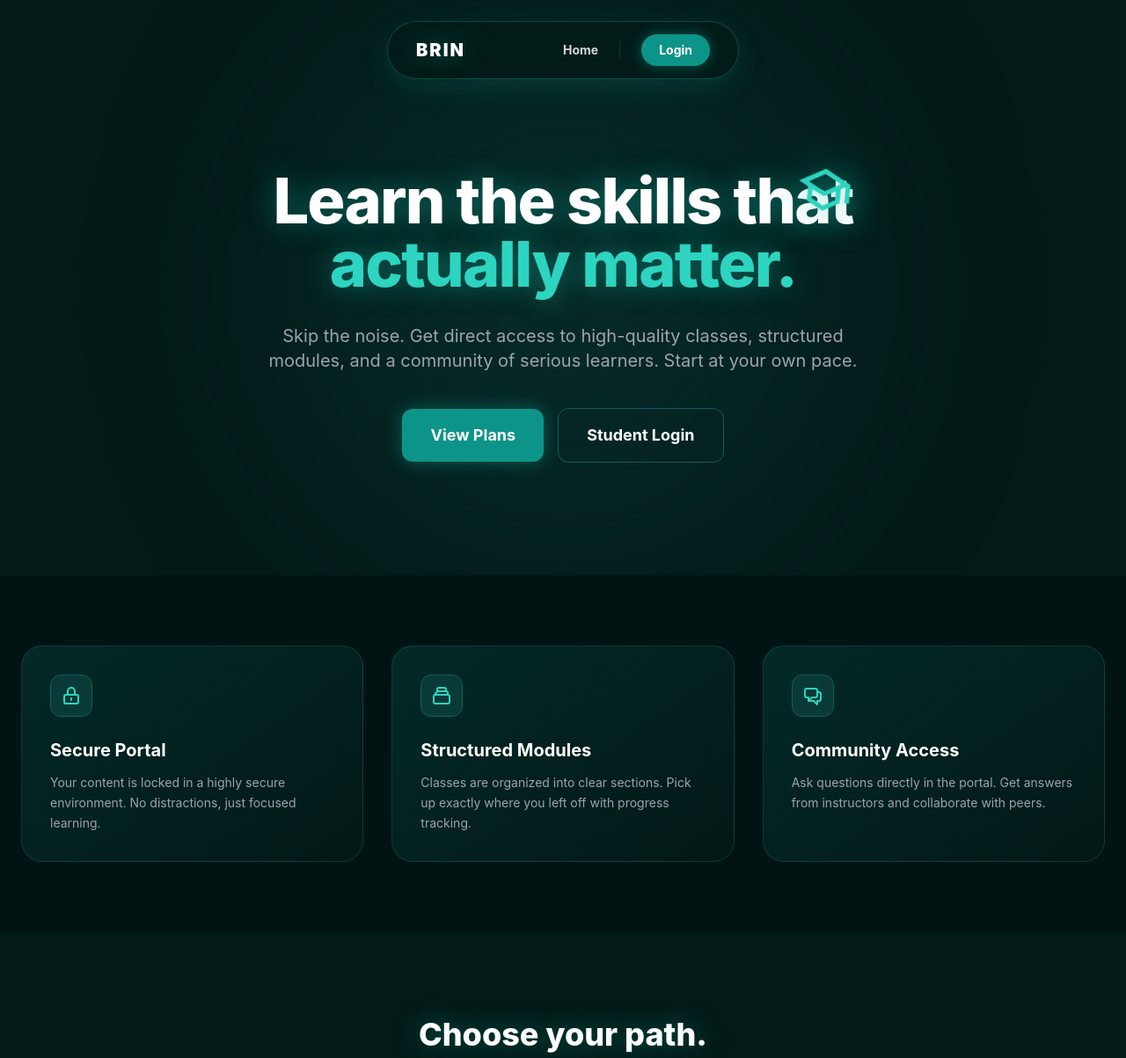
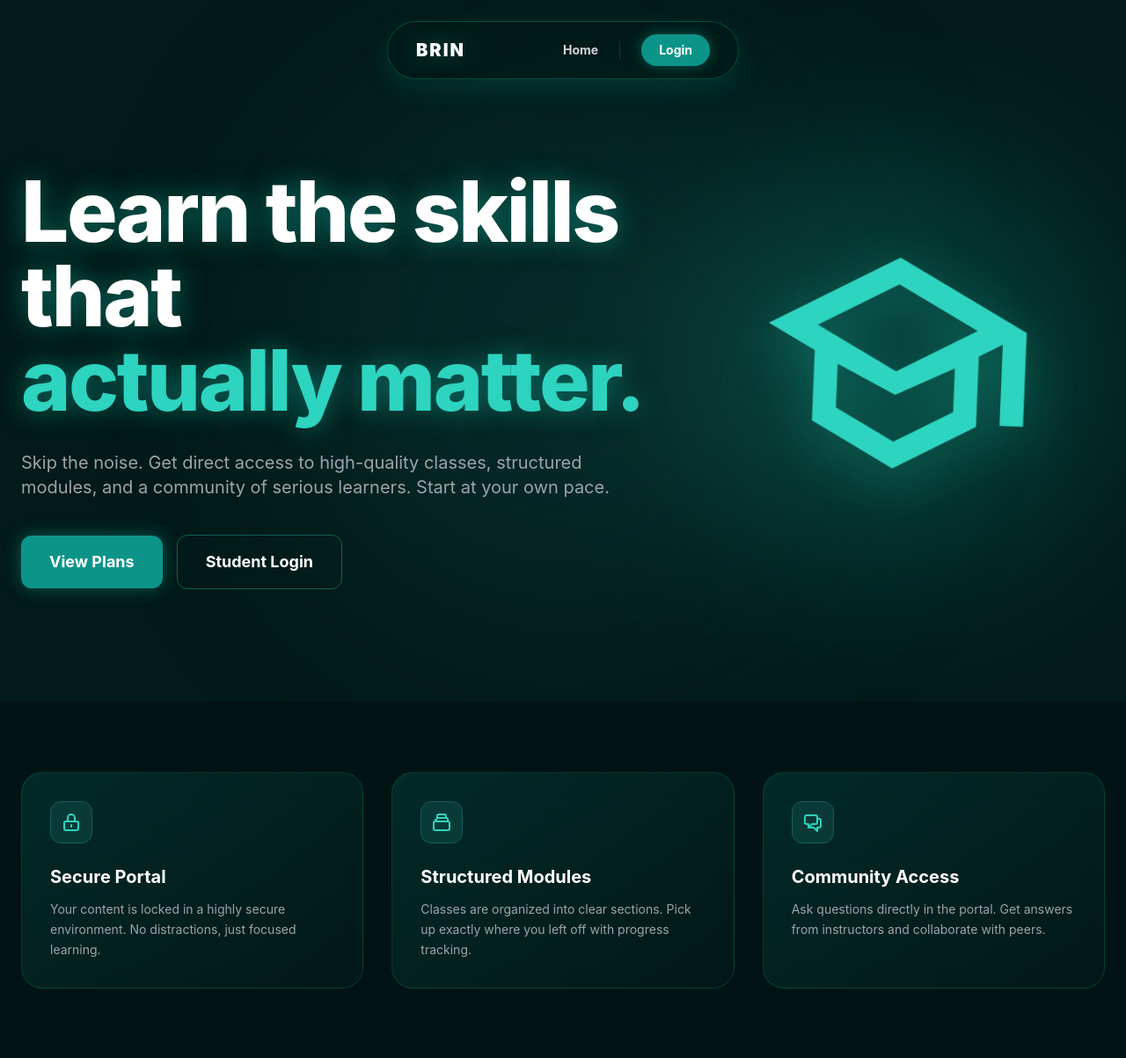
Before and after one commit to Adiyymac/brainshelli, a Flask app: page / in a window 1280 px wide. Shown: the top 1203 px of the page at 88% size. Run offline with Flask 3, Linux system fonts and the light colour scheme; some libraries are stand-ins or nearby versions.

Commit message:
Revamp index.html layout and animations
Updated the layout and animation of the hero section, added a split layout for text and animation, and improved the overall styling of the pricing section.

```diff
--- a/api/templates/index.html
+++ b/api/templates/index.html
@@ -6,14 +6,14 @@
     {% include 'meta.html' %}
 
     <style>
-        /* Graduation Cap Animation */
+        /* Large Graduation Cap Animation */
         @keyframes float-cap {
-            0%, 100% { transform: translateY(0) rotate(-15deg); filter: drop-shadow(0 0 10px rgba(20,184,166,0.3)); }
-            50% { transform: translateY(-20px) rotate(10deg); filter: drop-shadow(0 0 25px rgba(20,184,166,0.8)); }
+            0%, 100% { transform: translateY(0) rotate(-5deg); }
+            50% { transform: translateY(-25px) rotate(5deg); }
         }
         .animate-cap {
             display: inline-block;
-            animation: float-cap 4s ease-in-out infinite;
+            animation: float-cap 5s ease-in-out infinite;
             transform-origin: center;
         }
     </style>
@@ -23,31 +23,25 @@
     {% include 'preloader.html' %}
     {% include 'navbar.html' %}
 
-    <!-- Hero Section -->
+    <!-- Hero Section (Split Layout) -->
     <section class="relative pt-20 pb-20 md:pt-48 md:pb-32 px-6 mt-10 md:mt-0">
         <!-- Background decorative blur -->
         <div class="absolute top-1/2 left-1/2 -translate-x-1/2 -translate-y-1/2 w-[600px] h-[600px] bg-teal-900/30 rounded-full blur-[120px] pointer-events-none"></div>
 
-        <div class="max-w-4xl mx-auto text-center relative z-10 mt-10 md:mt-0">
+        <div class="max-w-7xl mx-auto relative z-10 flex flex-col-reverse md:flex-row items-center justify-between gap-12">
 
-            <h1 class="text-5xl md:text-7xl font-extrabold text-white leading-[1.1] tracking-tight mb-8 text-glow relative inline-block">
+            <!-- Left Side: Text Content -->
+            <div class="w-full md:w-3/5 text-center md:text-left">
+                <h1 class="text-5xl md:text-7xl lg:text-8xl font-extrabold text-white leading-[1.1] tracking-tight mb-8 text-glow">
                     Learn the skills that <br>
-                <span class="text-teal-400 relative inline-block">
-                    actually matter.
-
-                    <!-- Animated Graduation Cap SVG -->
-                    <div class="absolute -right-8 -top-10 md:-right-16 md:-top-16 animate-cap z-20">
-                        <svg class="w-12 h-12 md:w-16 md:h-16 text-teal-400" fill="currentColor" viewBox="0 0 24 24">
-                            <path d="M12 3L1 9l4 2.18v6L12 21l7-3.82v-6l2-1.09V17h2V9L12 3zm6.82 6L12 12.72 5.18 9 12 5.28 18.82 9zM17 15.99l-5 2.73-5-2.73v-3.72L12 14.72l5-2.45v3.72z"/>
-                        </svg>
-                    </div>
-                </span>
+                    <span class="text-teal-400">actually matter.</span>
                 </h1>
 
-            <p class="text-lg md:text-xl text-gray-400 mb-10 max-w-2xl mx-auto leading-relaxed">
+                <p class="text-lg md:text-xl text-gray-400 mb-10 max-w-2xl mx-auto md:mx-0 leading-relaxed">
                     Skip the noise. Get direct access to high-quality classes, structured modules, and a community of serious learners. Start at your own pace.
                 </p>
-            <div class="flex flex-col sm:flex-row items-center justify-center gap-4">
+
+                <div class="flex flex-col sm:flex-row items-center justify-center md:justify-start gap-4">
                     <a href="#pricing" class="w-full sm:w-auto bg-teal-600 hover:bg-teal-500 text-white text-lg font-bold px-8 py-4 rounded-xl transition shadow-[0_0_20px_rgba(20,184,166,0.4)] hover:-translate-y-1">
                         View Plans
                     </a>
@@ -55,6 +49,20 @@
                         Student Login
                     </a>
                 </div>
+            </div>
+
+            <!-- Right Side: Big Animated Cap -->
+            <div class="w-full md:w-2/5 flex justify-center items-center mb-10 md:mb-0">
+                <div class="animate-cap relative">
+                    <!-- Cap Background Glow -->
+                    <div class="absolute inset-0 bg-teal-500/20 blur-[60px] rounded-full scale-150"></div>
+                    <!-- Cap SVG -->
+                    <svg class="w-56 h-56 md:w-80 md:h-80 text-teal-400 relative z-10 drop-shadow-[0_15px_30px_rgba(20,184,166,0.4)]" fill="currentColor" viewBox="0 0 24 24">
+                        <path d="M12 3L1 9l4 2.18v6L12 21l7-3.82v-6l2-1.09V17h2V9L12 3zm6.82 6L12 12.72 5.18 9 12 5.28 18.82 9zM17 15.99l-5 2.73-5-2.73v-3.72L12 14.72l5-2.45v3.72z"/>
+                    </svg>
+                </div>
+            </div>
+
         </div>
     </section>
 
```
Lines whose indentation alone changed are shown as unchanged.
